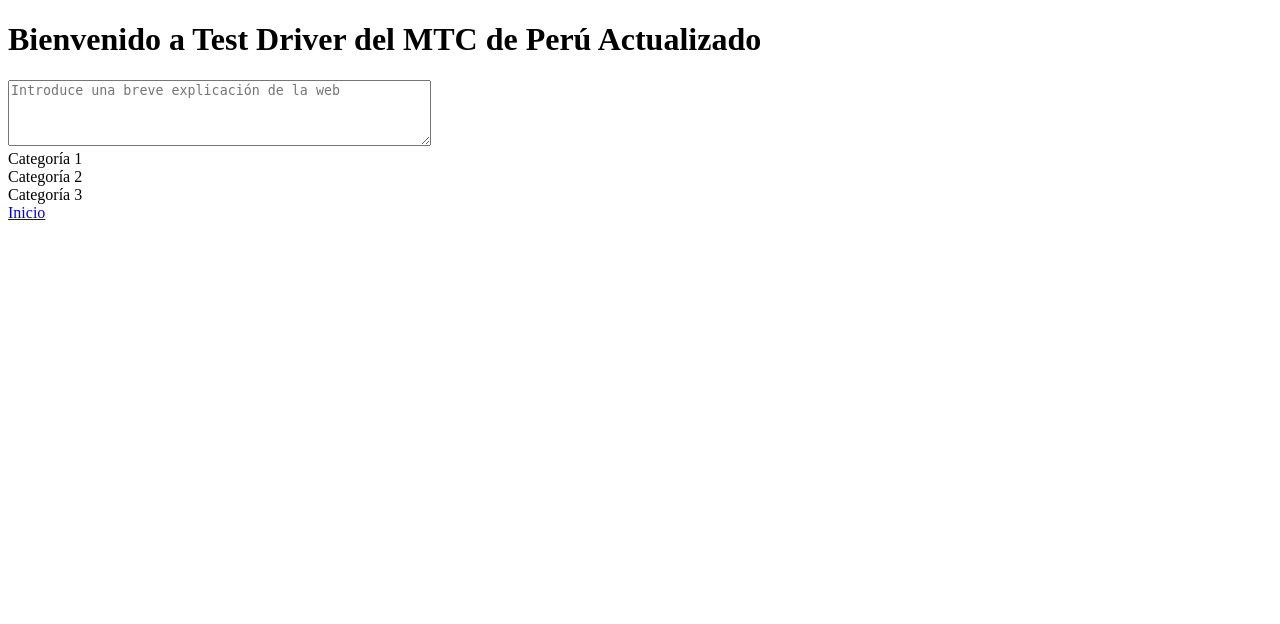
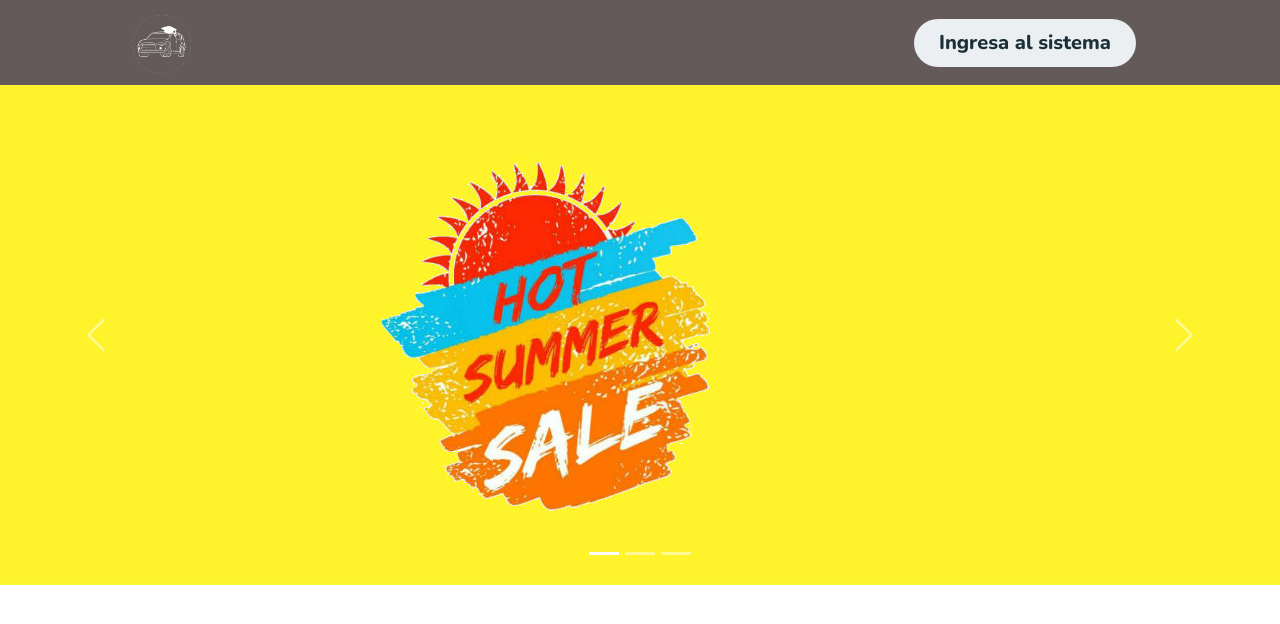
Before and after one commit to Gianki16/TestDriver, a Flask app: page / in a window 1280 px wide. Shown: the top 624 px of the page. Run offline with Flask 3, Linux system fonts and the light colour scheme.

Commit message:
Main Screen Build

```diff
--- a/static/css/home.css
+++ b/static/css/home.css
@@ -0,0 +1,63 @@
+@import url('https://fonts.googleapis.com/css2?family=Nunito:wght@400;800&display=swap');
+*{
+    box-sizing: border-box;
+    margin: 0;
+    padding: 0;
+    font-family: 'Nunito', sans-serif;
+    font-size: 20px;
+}
+body {
+    background-color: #F2F2F2;
+  }
+
+.header{
+    background-color: #645A5A;
+    display: flex;
+    justify-content: space-between;
+    align-items: center;
+    height: 85px;
+    padding: 5px 10%;
+}
+
+.header .logo{
+    cursor: pointer;
+}
+
+.header .logo img{
+    height: 70px;
+    width: auto;
+    transition: all 0.3s;
+}
+
+.header .logo img:hover{
+    transform: scale(1.2);
+}
+
+
+.header .btn button{
+    font-weight: 700;
+    color: #1b3039;
+    padding: 9px 25px;
+    background: #eceff1;
+    border: none;
+    border-radius: 50px;
+    cursor: pointer;
+    transition: all 0.3s ease 0s;
+}
+
+.header .btn button:hover{
+    background-color: #e2f1f8;
+    color: #645A5A;
+    transform: scale(1.1);
+}
+  h1 {
+    font-weight: bold;
+  }
+
+  em {
+    font-style: italic;
+  }
+
+  .title{
+    text-align: center;
+  }
--- a/templates/index.html
+++ b/templates/index.html
@@ -1,25 +1,45 @@
 <!DOCTYPE html>
 <html>
 <head>
-    <title>Bienvenido a Test Driver del MTC de Perú Actualizado</title>
-    <link rel="stylesheet" href="home.css">
+    <link rel="icon" href="static\css/logos/Book.png" type="image/png">
+    <title>TestDriver</title>
+    <link rel="stylesheet" href="static\css/home.css">
+    <meta name="viewport" content="width=device-width, initial-scale=1">
+    <link href="https://cdn.jsdelivr.net/npm/bootstrap@5.3.0/dist/css/bootstrap.min.css" rel="stylesheet" integrity="sha384-9ndCyUaIbzAi2FUVXJi0CjmCapSmO7SnpJef0486qhLnuZ2cdeRhO02iuK6FUUVM" crossorigin="anonymous">
 </head>
 <body>
-    <div class="container">
-        <h1>Bienvenido a Test Driver del MTC de Perú Actualizado</h1>
-
-        <div>
-            <textarea rows="4" cols="50" placeholder="Introduce una breve explicación de la web"></textarea>
+    <header class="header">
+        <div class="logo">
+            <img src="static\css/logos/Car.png" alt="Logo de la marca">
         </div>
-
-        <div class="categories">
-            <div class="category">Categoría 1</div>
-            <div class="category">Categoría 2</div>
-            <div class="category">Categoría 3</div>
-            <!-- Agrega más categorías según sea necesario -->
+        <a class="btn" href="#"><button>Ingresa al sistema</button></a>
+    </header>
+    <div id="carouselExampleIndicators" class="carousel slide">
+        <div class="carousel-indicators">
+          <button type="button" data-bs-target="#carouselExampleIndicators" data-bs-slide-to="0" class="active" aria-current="true" aria-label="Slide 1"></button>
+          <button type="button" data-bs-target="#carouselExampleIndicators" data-bs-slide-to="1" aria-label="Slide 2"></button>
+          <button type="button" data-bs-target="#carouselExampleIndicators" data-bs-slide-to="2" aria-label="Slide 3"></button>
         </div>
-
-        <a class="button" href="/">Inicio</a>
-    </div>
+        <div class="carousel-inner">
+          <div class="carousel-item active">
+            <img src="static\css/logos/Prueba.jpg" class="d-block w-100" alt="banner1">
+          </div>
+          <div class="carousel-item">
+            <img src="static\css/logos/Prueba.jpg" class="d-block w-100" alt="banner2">
+          </div>
+          <div class="carousel-item">
+            <img src="static\css/logos/Prueba.jpg" class="d-block w-100" alt="banner3">
+          </div>
+        </div>
+        <button class="carousel-control-prev" type="button" data-bs-target="#carouselExampleIndicators" data-bs-slide="prev">
+          <span class="carousel-control-prev-icon" aria-hidden="true"></span>
+          <span class="visually-hidden">Previous</span>
+        </button>
+        <button class="carousel-control-next" type="button" data-bs-target="#carouselExampleIndicators" data-bs-slide="next">
+          <span class="carousel-control-next-icon" aria-hidden="true"></span>
+          <span class="visually-hidden">Next</span>
+        </button>
+      </div>
+      <script src="https://cdn.jsdelivr.net/npm/bootstrap@5.3.0/dist/js/bootstrap.bundle.min.js" integrity="sha384-geWF76RCwLtnZ8qwWowPQNguL3RmwHVBC9FhGdlKrxdiJJigb/j/68SIy3Te4Bkz" crossorigin="anonymous"></script>
 </body>
 </html>
```
Also changed, not shown: static/css/logos/Book.png (added), static/css/logos/Car.png (added), static/css/logos/Prueba.jpg (added), static/css/logos/TestDriver.gif (added).
